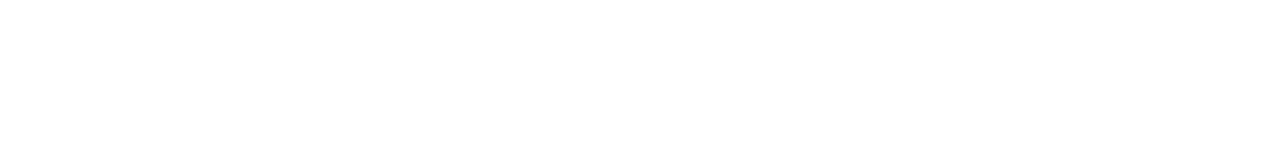
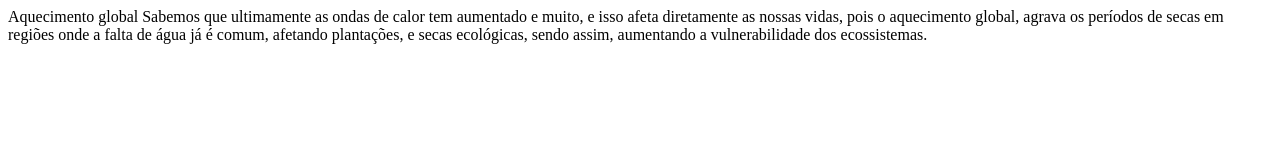
Before and after one commit to Nathyrai/nathy-html, a plain HTML site: page index.html in a window 1280 px wide. Drawn offline with Linux system fonts and the light colour scheme.

Commit message:
index.html

```diff
--- a/index.html
+++ b/index.html
@@ -6,6 +6,11 @@
     <title>Document</title>
 </head>
 <body>
-
+                 Aquecimento global
+     Sabemos que ultimamente as ondas de calor tem aumentado e muito,
+     e isso afeta diretamente as nossas vidas, pois o aquecimento global,
+     agrava os períodos de secas em regiões onde a falta de água já é comum,
+     afetando plantações, e secas ecológicas,
+     sendo assim, aumentando a vulnerabilidade dos ecossistemas.
 </body>
 </html>
```
